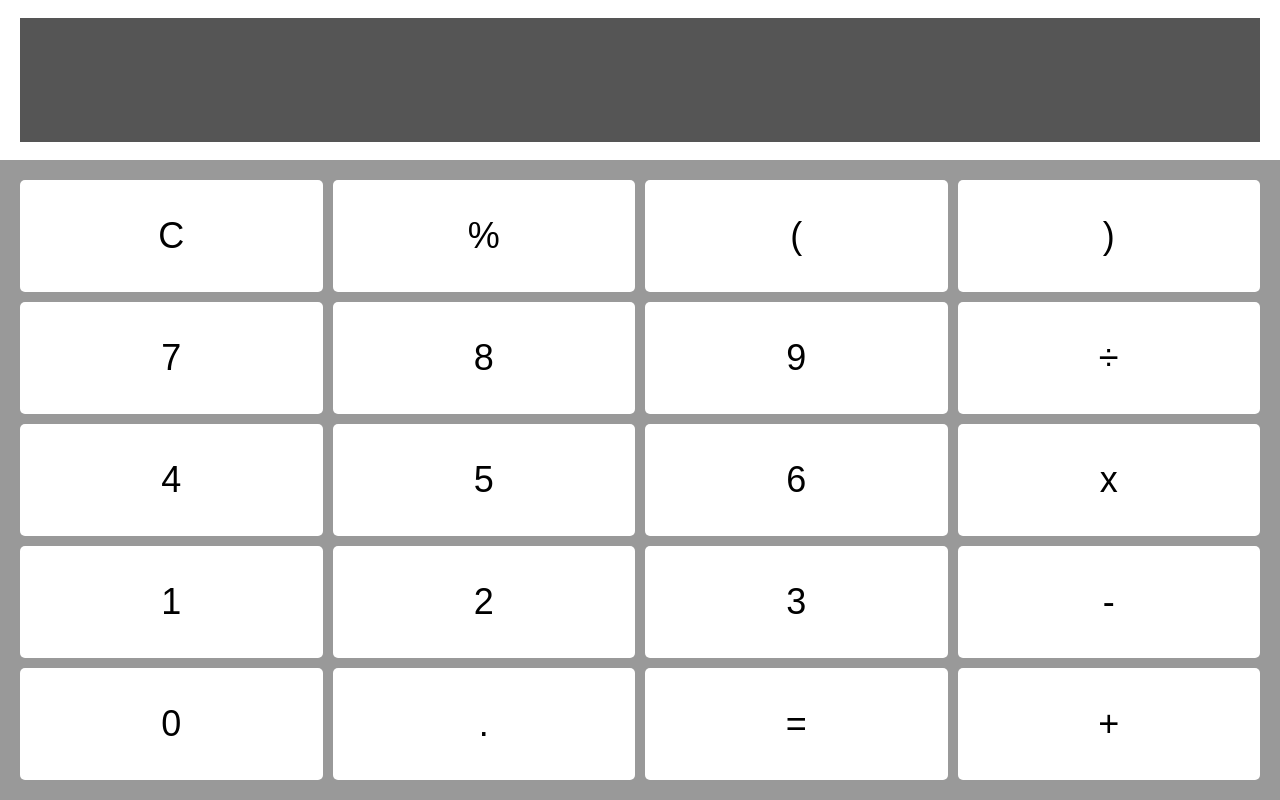
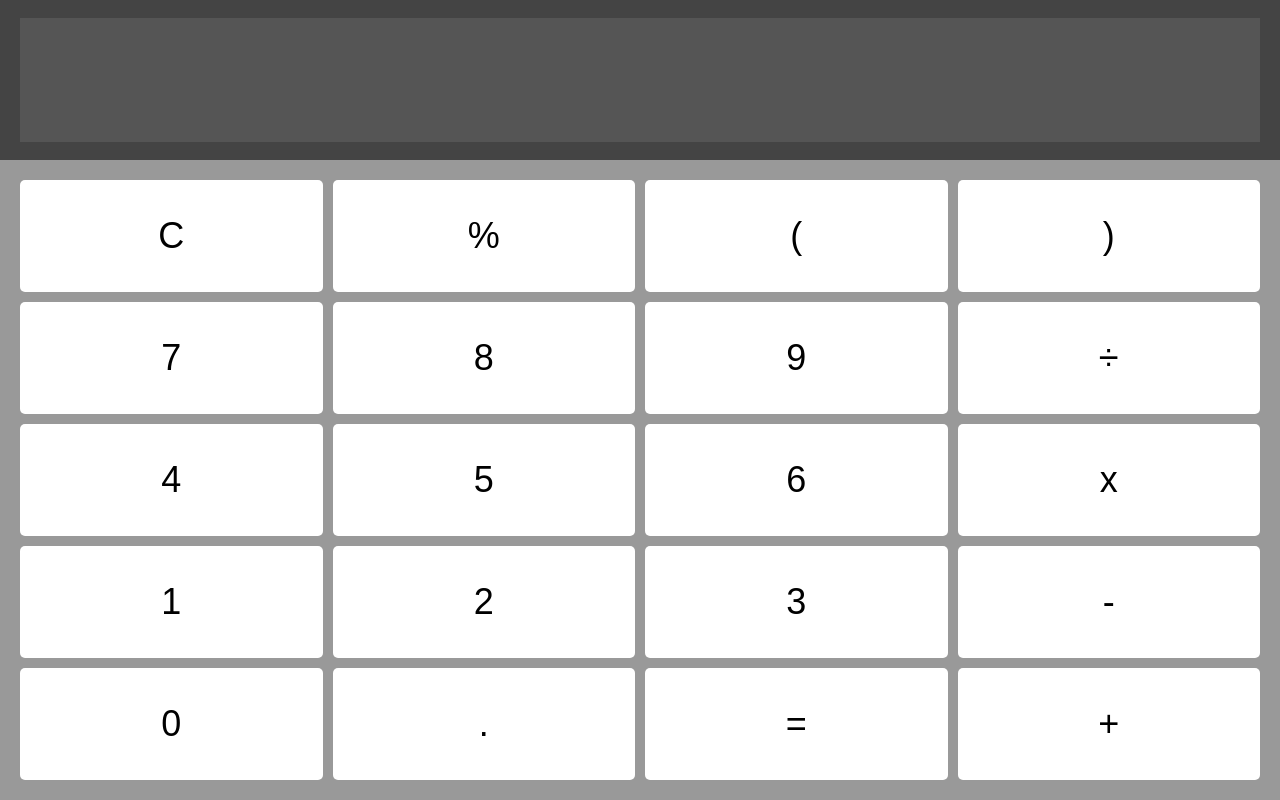
Before and after one commit to TheNPCFISH/calculator, a plain HTML site: page index.html in a window 1280 px wide. Drawn offline with Linux system fonts and the light colour scheme.

Commit message:
Update style.css

```diff
--- a/style.css
+++ b/style.css
@@ -1,6 +1,7 @@
 html, body {
   height: 100%;
   margin: 0;
+  background-color:#444;
 }
 
 .calculator {
```
